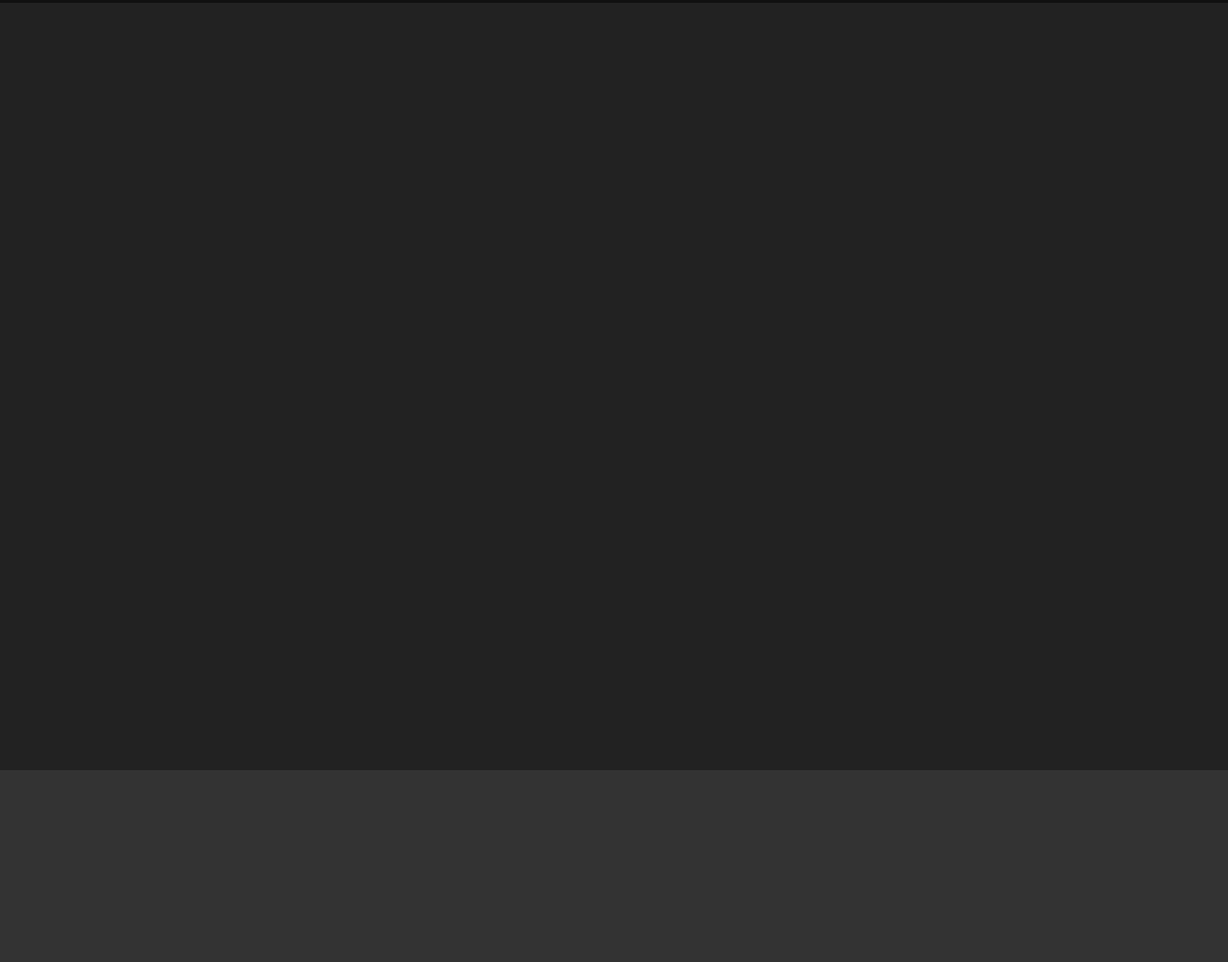
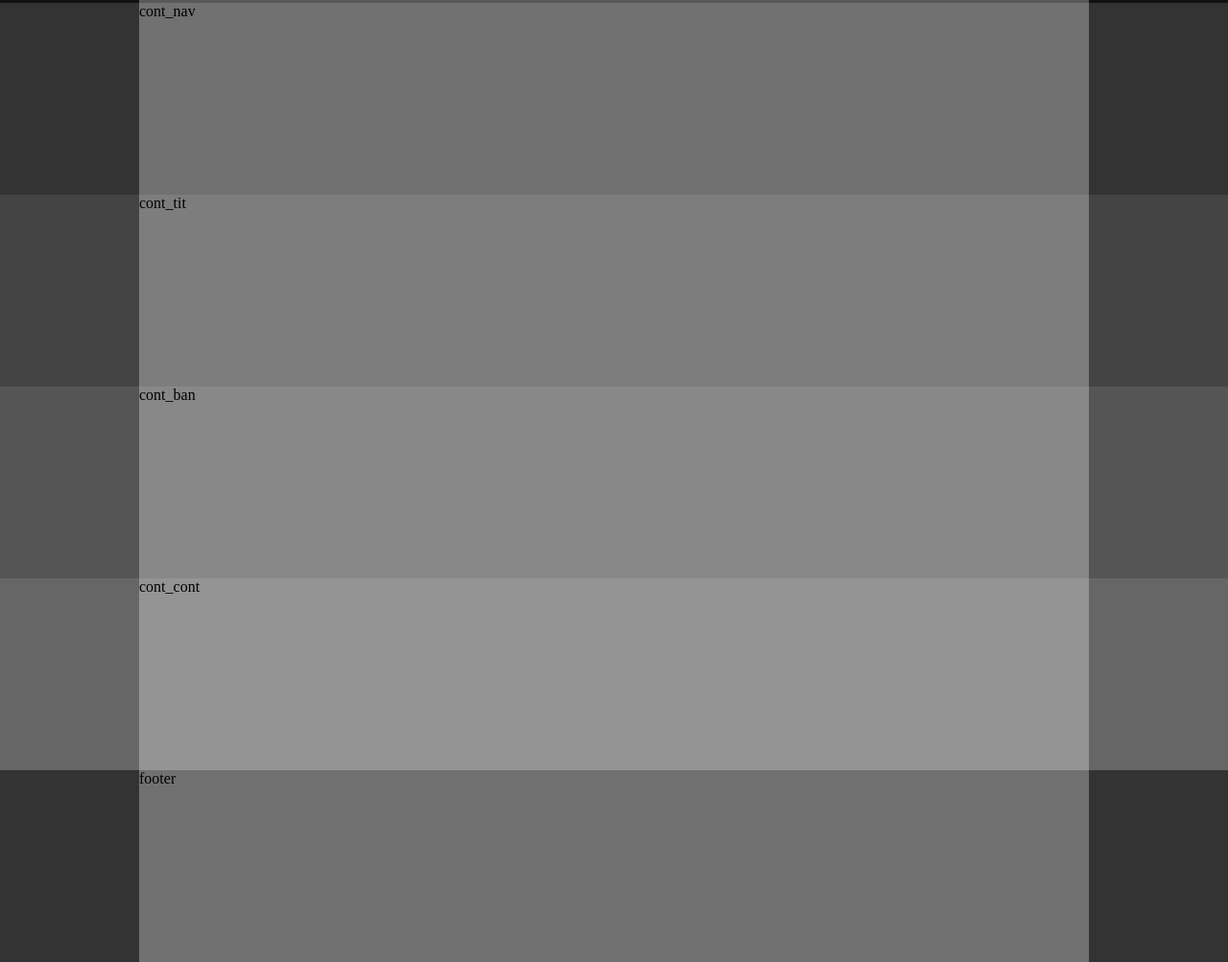
Before and after one commit to kojihun/WebPublishing, a plain HTML site: page webPortfolio01/index.html in a window 1280 px wide. Shown: the part 322-1325 px from the top of the page at 96% size. Drawn offline with Linux system fonts and the light colour scheme.

Commit message:
Add files via upload

```diff
--- a/webPortfolio01/css/reset.css
+++ b/webPortfolio01/css/reset.css
@@ -2,3 +2,7 @@
 
 /* 여백 초기화 */
  body, div, ul, li, dl, dt, ol, h1, h2, h3, h4, h5, h6, input, fieldset, legend, p, select, table, th, td, tr, textarea, button, form {margin: 0; padding: 0;}
+
+/* a 링크 초기화 */
+a {color: #222; text-decoration: none;}
+a:hover {color: #390;}
--- a/webPortfolio01/css/style.css
+++ b/webPortfolio01/css/style.css
@@ -1,7 +1,22 @@
 @charset "UTF-8";
 
-/* 레이아 */
+/* 스킵 내비게이션 */
+#skip {position: relative;}
+#skip a {position: absolute; left: 0px; top: -35px; border: 1px solid #fff; color: #fff; background: #333; line-height: 30px; text-align: center;}
+#skip a:active,
+#skip a:focus {top: 0;}
+
+/* 레이아웃 */
 #wrap {width: 100%;}
 #header {width: 100%; height: 325px; background: #111;}
 #contents {width: 100%; height: 800px; background: #222;}
 #footer {width: 100%; height: 200px; background: #333;}
+
+/* 컨텐츠 레이아웃 */
+#cont_nav {width: 100%; height: 200px; background: #333;}
+#cont_tit {width: 100%; height: 200px; background: #444;}
+#cont_ban {width: 100%; height: 200px; background: #555;}
+#cont_cont {width: 100%; height: 200px; background: #666;}
+
+/* 컨테이너 */
+.container {width: 990px; margin: 0 auto; height: inherit; background: rgba(255,255,255,0.3);}
--- a/webPortfolio01/index.html
+++ b/webPortfolio01/index.html
@@ -13,10 +13,45 @@
     <link rel="stylesheet" href="css/style.css">
 </head>
 <body>
+   <!-- 스킵 내비게이션 -->
+   <div id="skip">
+       <a href="#cont_nav">전체 메뉴 바로가기</a>
+       <a href="#cont_ban">배너 영역 바로가기</a>
+       <a href="#cont_cont">컨텐츠 영역 바로가기</a>
+   </div>
+
+   <!-- //스킵 내비게이션 -->
     <div id="wrap">
-        <div id="header"></div>
-        <div id="contents"></div>
-        <div id="footer"></div>
+        <div id="header">
+            <div class="container">header</div>
+        </div>
+        <!-- //header -->
+
+        <div id="contents">
+            <div id="cont_nav">
+                <div class="container">cont_nav</div>
+            </div>
+            <!-- //cont_nav -->
+            <div id="cont_tit">
+                <div class="container">cont_tit</div>
+            </div>
+            <!-- //cont_tit -->
+            <div id="cont_ban">
+                <div class="container">cont_ban</div>
+            </div>
+            <!-- //cont_ban -->
+            <div id="cont_cont">
+                <div class="container">cont_cont</div>
+            </div>
+            <!-- //cont_cont -->
+        </div>
+        <!-- //contents -->
+
+        <div id="footer">
+            <div class="container">footer</div>
+        </div>
+        <!-- //footer -->
     </div>
+    <!-- //wrap -->
 </body>
 </html>
```
